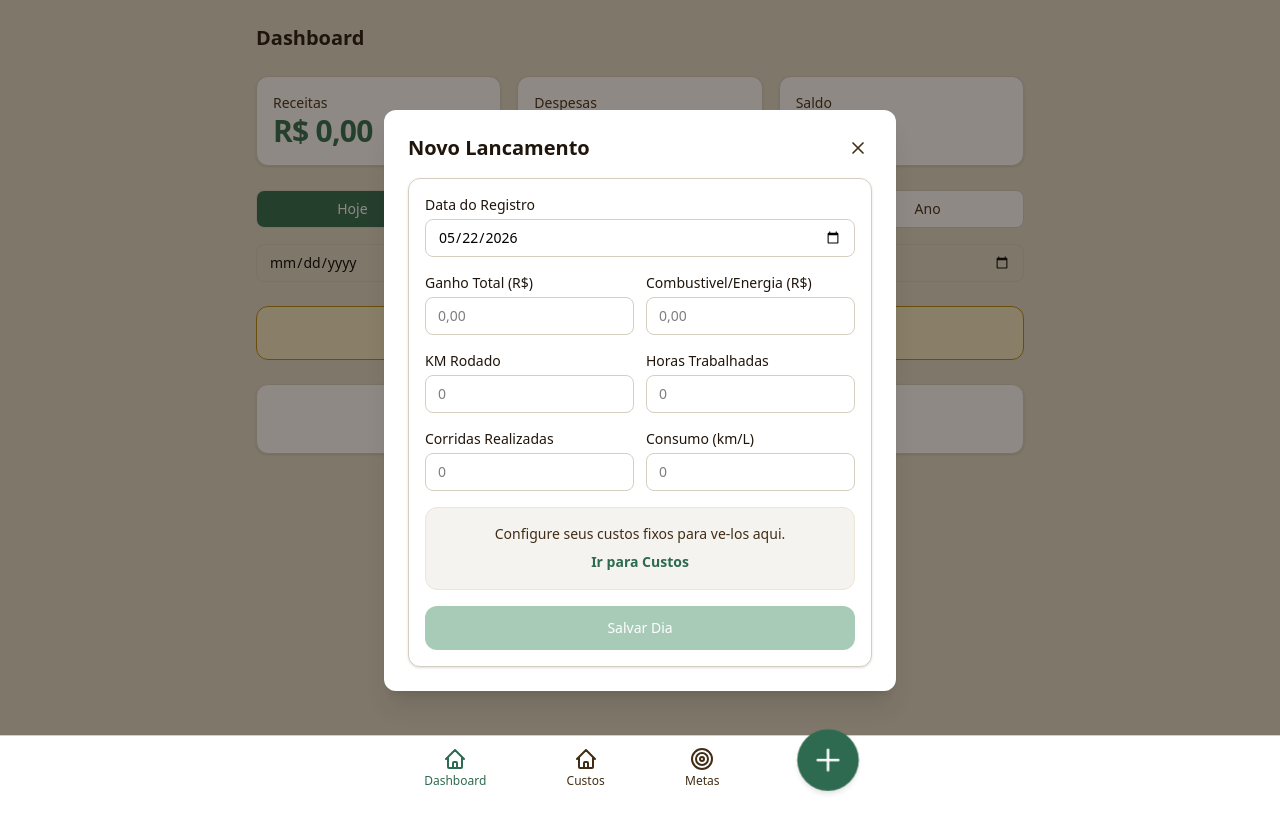
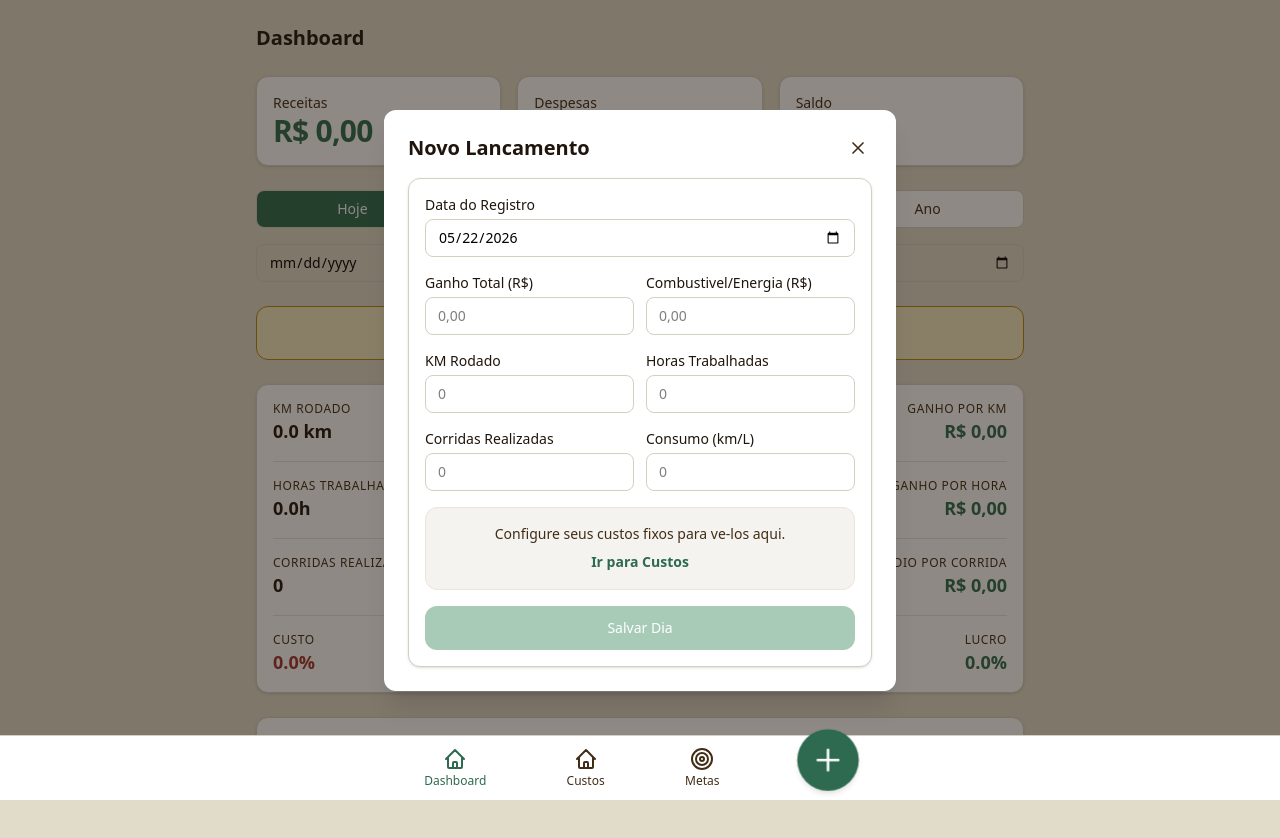
Before and after one commit to Sr-Van/rota-financeira, an Angular app in the folder frontend/: page /dashboard/entry in a window 1280 px wide. Shown: the top 838 px of the page. Before the commit the page ends 800 px from the top, so only its background shows below. Built offline with nearby package versions, Linux system fonts and the light colour scheme.

Commit message:
feat: dashboard showing metrics

```diff
--- a/frontend/src/app/features/dashboard/dashboard.component.html
+++ b/frontend/src/app/features/dashboard/dashboard.component.html
@@ -143,6 +143,52 @@
       }
     }
 
+    <div class="bg-card border border-line rounded-xl p-4 shadow-sm mb-6 space-y-4">
+      <div class="flex items-center justify-between">
+        <div>
+          <p class="text-xs font-medium text-fg-muted uppercase tracking-wider">Km Rodado</p>
+          <p class="text-lg font-bold text-fg">{{ metrics().totalKm.toFixed(1) }} km</p>
+        </div>
+        <div class="text-right">
+          <p class="text-xs font-medium text-fg-muted uppercase tracking-wider">Ganho por KM</p>
+          <p class="text-lg font-bold text-income">{{ formatCurrency(metrics().incomePerKm) }}</p>
+        </div>
+      </div>
+      <hr class="border-line-light">
+      <div class="flex items-center justify-between">
+        <div>
+          <p class="text-xs font-medium text-fg-muted uppercase tracking-wider">Horas Trabalhadas</p>
+          <p class="text-lg font-bold text-fg">{{ metrics().totalHours.toFixed(1) }}h</p>
+        </div>
+        <div class="text-right">
+          <p class="text-xs font-medium text-fg-muted uppercase tracking-wider">Ganho por Hora</p>
+          <p class="text-lg font-bold text-income">{{ formatCurrency(metrics().incomePerHour) }}</p>
+        </div>
+      </div>
+      <hr class="border-line-light">
+      <div class="flex items-center justify-between">
+        <div>
+          <p class="text-xs font-medium text-fg-muted uppercase tracking-wider">Corridas Realizadas</p>
+          <p class="text-lg font-bold text-fg">{{ metrics().totalRides.toFixed(0) }}</p>
+        </div>
+        <div class="text-right">
+          <p class="text-xs font-medium text-fg-muted uppercase tracking-wider">Ganho Medio por Corrida</p>
+          <p class="text-lg font-bold text-income">{{ formatCurrency(metrics().incomePerRide) }}</p>
+        </div>
+      </div>
+      <hr class="border-line-light">
+      <div class="flex items-center justify-between">
+        <div>
+          <p class="text-xs font-medium text-fg-muted uppercase tracking-wider">Custo</p>
+          <p class="text-lg font-bold text-expense">{{ metrics().costPercent.toFixed(1) }}%</p>
+        </div>
+        <div class="text-right">
+          <p class="text-xs font-medium text-fg-muted uppercase tracking-wider">Lucro</p>
+          <p class="text-lg font-bold text-income">{{ metrics().profitPercent.toFixed(1) }}%</p>
+        </div>
+      </div>
+    </div>
+
     <div class="bg-card border border-line rounded-xl shadow-sm overflow-hidden">
       @if (entries.length === 0) {
         <div class="p-6 text-center text-fg-muted text-sm">
--- a/frontend/src/app/features/dashboard/dashboard.component.ts
+++ b/frontend/src/app/features/dashboard/dashboard.component.ts
@@ -7,6 +7,17 @@ import { ToastService } from '../../shared/toast/toast.service';
 import { ConfirmModalComponent } from '../../shared/confirm-modal/confirm-modal.component';
 import { DailyClose, DailyCloseFilter } from '../../models/transaction.type';
 import { getWeekStart, formatWeekRange, formatMonthLabel } from '../../core/utils/date.utils';
+
+interface OperationalMetrics {
+  totalKm: number;
+  totalHours: number;
+  totalRides: number;
+  incomePerKm: number;
+  incomePerHour: number;
+  incomePerRide: number;
+  costPercent: number;
+  profitPercent: number;
+}
 
 interface ProgressData {
   current: number;
@@ -45,6 +56,25 @@ export class DashboardComponent {
   filter = signal<DailyCloseFilter>('day');
   referenceDate = signal<string>('');
   pendingDelete = signal<DisplayEntry | null>(null);
+
+  metrics = computed<OperationalMetrics>(() => {
+    const closes = this.filteredCloses();
+    const totalKm = closes.reduce((s, d) => s + d.kmDriven, 0);
+    const totalHours = closes.reduce((s, d) => s + d.hoursWorked, 0);
+    const totalRides = closes.reduce((s, d) => s + d.rideCount, 0);
+    const income = this.totalIncome;
+    const expense = this.totalExpense;
+    return {
+      totalKm,
+      totalHours,
+      totalRides,
+      incomePerKm: totalKm > 0 ? income / totalKm : 0,
+      incomePerHour: totalHours > 0 ? income / totalHours : 0,
+      incomePerRide: totalRides > 0 ? income / totalRides : 0,
+      costPercent: income > 0 ? (expense / income) * 100 : 0,
+      profitPercent: income > 0 ? ((income - expense) / income) * 100 : 0,
+    };
+  });
 
   private filteredCloses = computed(() => {
     const ref = this.referenceDate();
```
